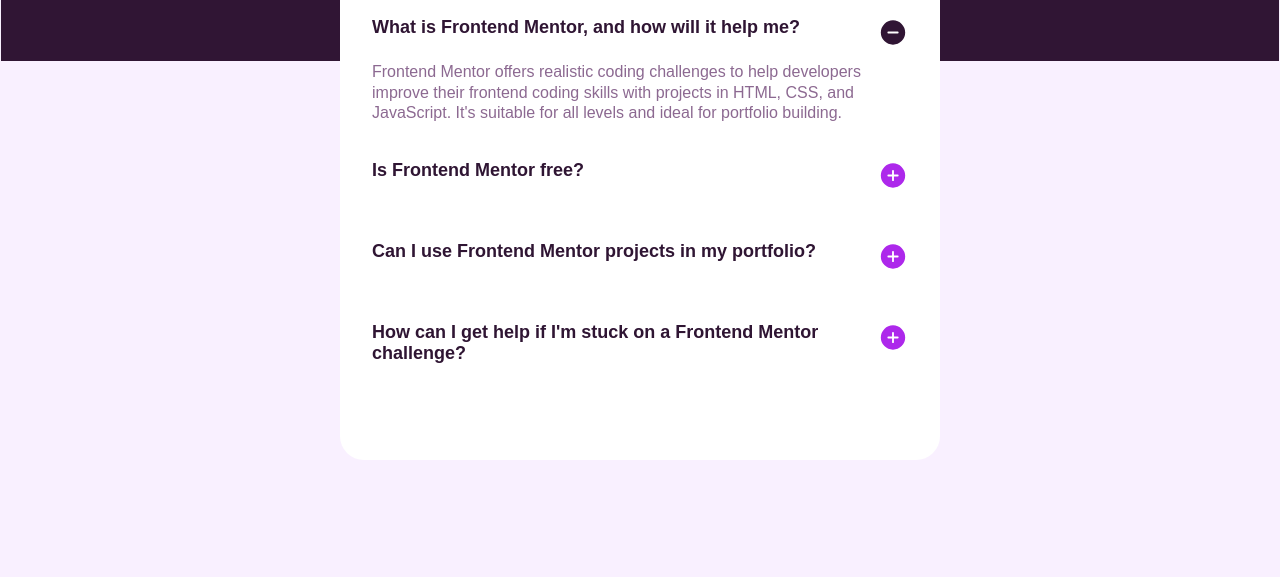
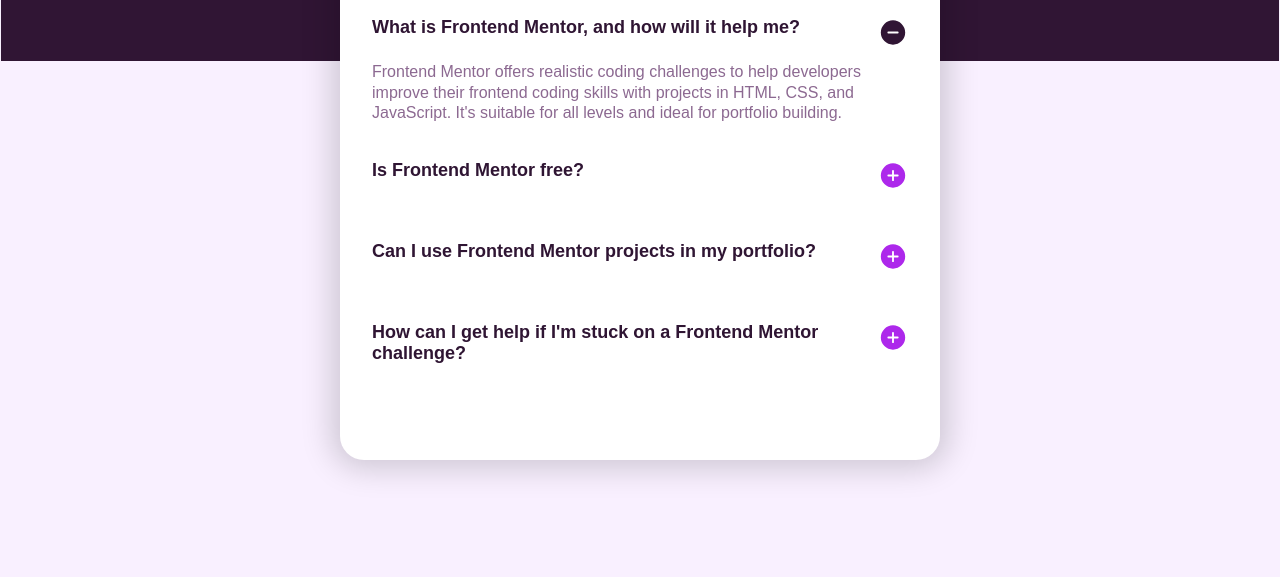
Before and after one commit to ayeniDan/faq-accordion-project, a plain HTML site: page index.html in a window 1280 px wide. Shown: the part 223-800 px from the top of the page. Drawn offline with Linux system fonts and the light colour scheme.

Commit message:
updated the readme file

```diff
--- a/index.css
+++ b/index.css
@@ -35,6 +35,7 @@ body {
 	background-color: var(--color-white);
 	padding: 36px 32px;
 	border-radius: 24px;
+	box-shadow: 0px 0px 30px 9px rgba(0, 0, 0, 0.17);
 }
 
 ul {
```
Also changed, not shown: screenshot.png (added), 2 other files.
